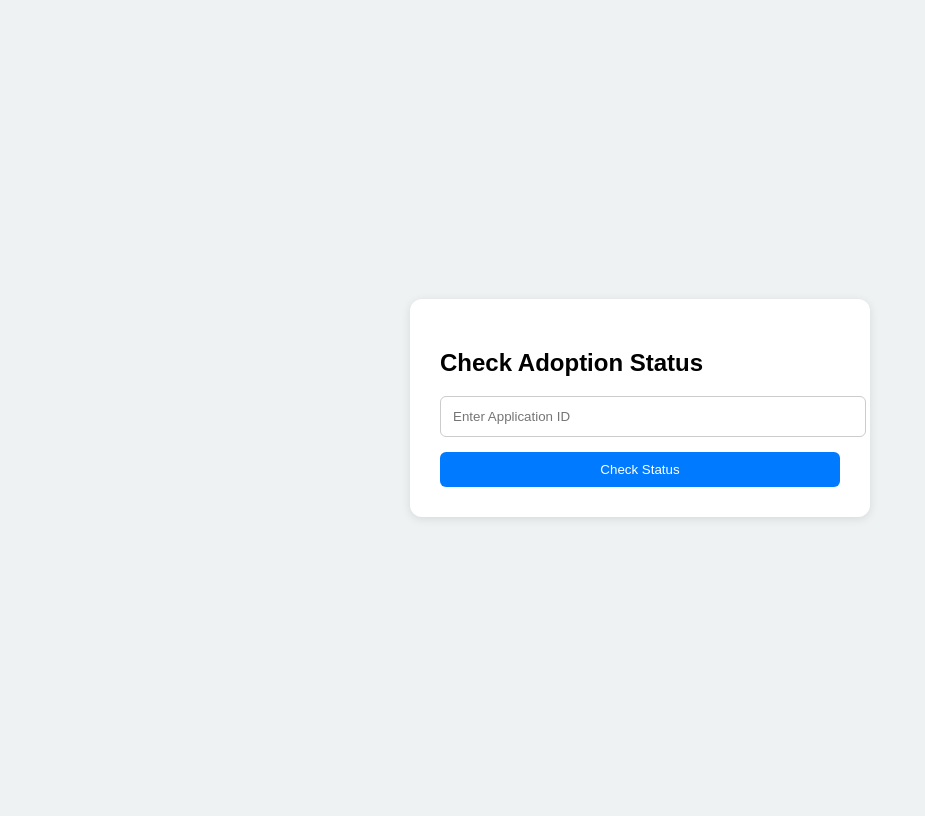
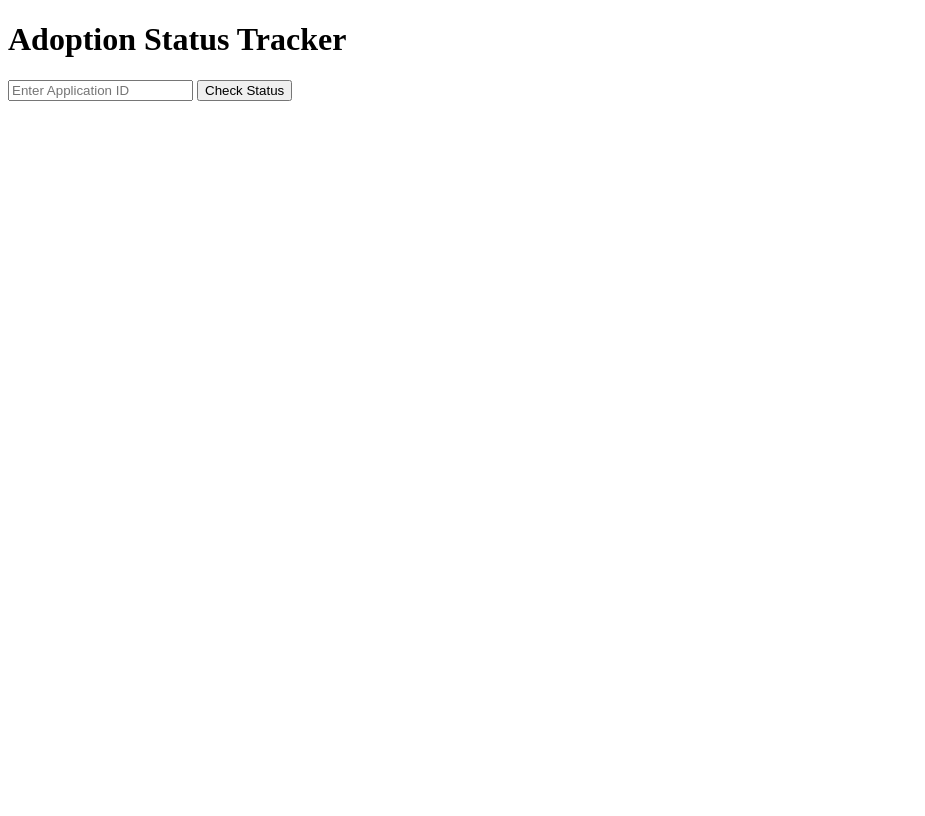
Before and after one commit to TharicaDevi/TT5L-02, a Flask app: template Pawfect Home/templates/index.html in a window 1280 px wide. Shown: the whole page, without its empty margins (0-925 px from the left). After the commit the page ends 101 px from the top, so only its background shows below. Run offline with Flask 3, Linux system fonts and the light colour scheme; the template is opened without the code that fills it, so the values that code supplies are empty.

Commit message:
modified code

```diff
--- a/Pawfect Home/templates/index.html
+++ b/Pawfect Home/templates/index.html
@@ -1,71 +1,24 @@
 <!DOCTYPE html>
 <html>
 <head>
-    <title>Adoption Status Checker</title>
-    <style>
-        body {
-            font-family: Arial, sans-serif;
-            background-color: #eef2f3;
-            display: flex;
-            justify-content: center;
-            align-items: center;
-            height: 100vh;
-        }
-
-        .box {
-            background: #fff;
-            padding: 30px;
-            border-radius: 12px;
-            box-shadow: 0 2px 10px rgba(0, 0, 0, 0.1);
-            width: 400px;
-        }
-
-        input[type="text"] {
-            width: 100%;
-            padding: 12px;
-            border-radius: 6px;
-            border: 1px solid #ccc;
-            margin-bottom: 15px;
-        }
-
-        button {
-            padding: 10px 16px;
-            background-color: #007bff;
-            color: white;
-            border: none;
-            border-radius: 6px;
-            cursor: pointer;
-            width: 100%;
-        }
-
-        button:hover {
-            background-color: #0056b3;
-        }
-
-        .result {
-            margin-top: 20px;
-        }
-    </style>
+    <title>Check Adoption Status</title>
 </head>
 <body>
-    <div class="box">
-        <h2>Check Adoption Status</h2>
+    <h1>Adoption Status Tracker</h1>
     <form method="POST">
         <input type="text" name="application_id" placeholder="Enter Application ID" required>
         <button type="submit">Check Status</button>
     </form>
 
     {% if status %}
-        <div class="result">
-            <p><strong>Status:</strong> {{ status }}</p>
+        <p>Status for {{ app_id }}: {{ status }}</p>
+    {% endif %}
+
     {% if show_finalize %}
         <form method="POST" action="{{ url_for('finalize') }}">
             <input type="hidden" name="application_id" value="{{ app_id }}">
             <button type="submit">Finalize Adoption</button>
         </form>
     {% endif %}
-        </div>
-        {% endif %}
-    </div>
 </body>
 </html>
```
Lines whose indentation alone changed are shown as unchanged.
